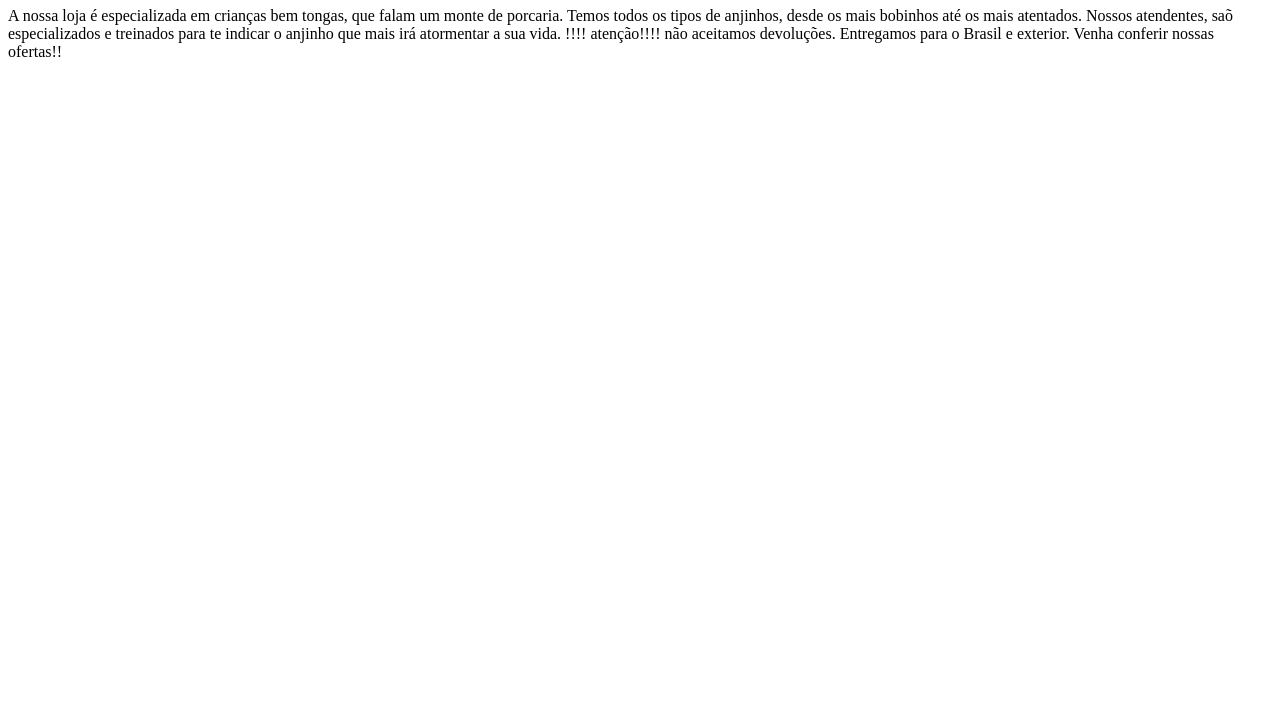
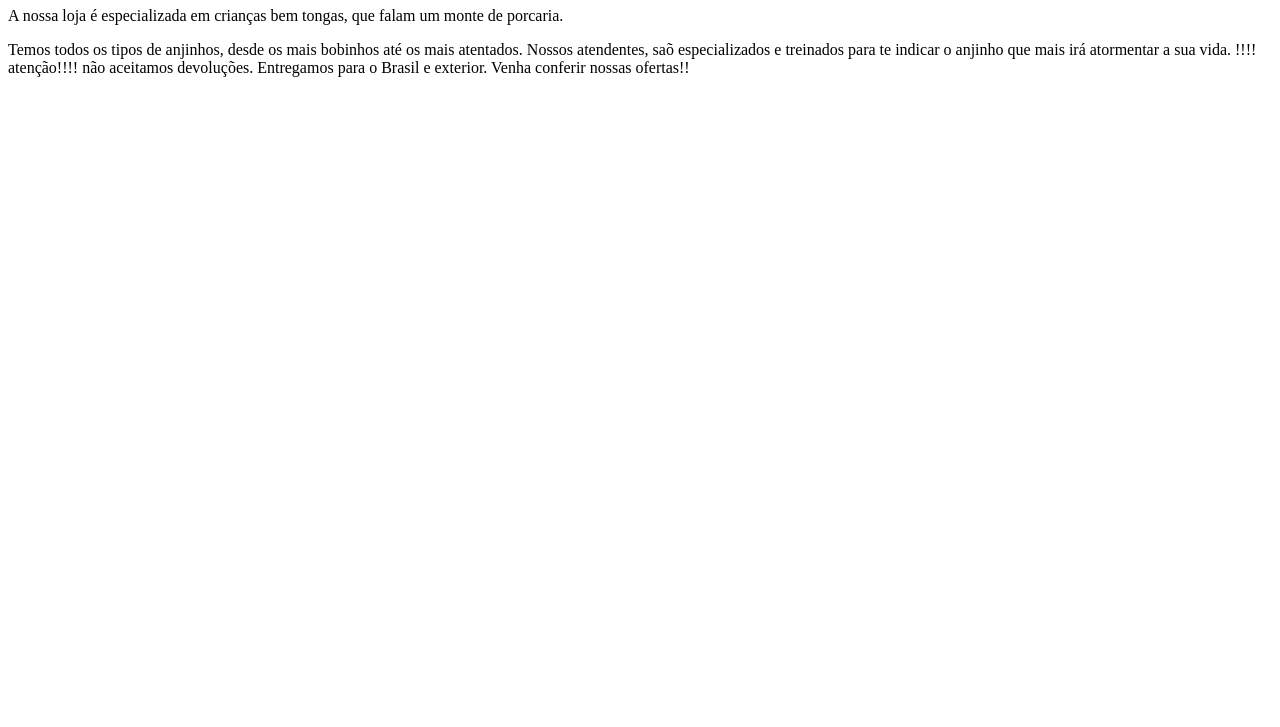
Before and after one commit to profBrunoo/Pensamento_computacional, a plain HTML site: page index.html in a window 1280 px wide. Shown: the part 73-800 px from the top of the page. Drawn offline with Linux system fonts and the light colour scheme.

Commit message:
jklhgfdc

```diff
--- a/index.html
+++ b/index.html
@@ -8,7 +8,7 @@
 </head>
 <body>
     <h1>1B SÓ LAVA</h1>
-    A  nossa loja é especializada em crianças bem tongas, que falam um monte de porcaria.
+   <p> A  nossa loja é especializada em crianças bem tongas, que falam um monte de porcaria.</p>
     Temos todos os tipos de anjinhos, desde os mais bobinhos até os mais atentados.
     Nossos atendentes, saõ especializados e treinados para te indicar o anjinho que mais irá atormentar a sua vida.
     !!!! atenção!!!! não aceitamos devoluções.
```
